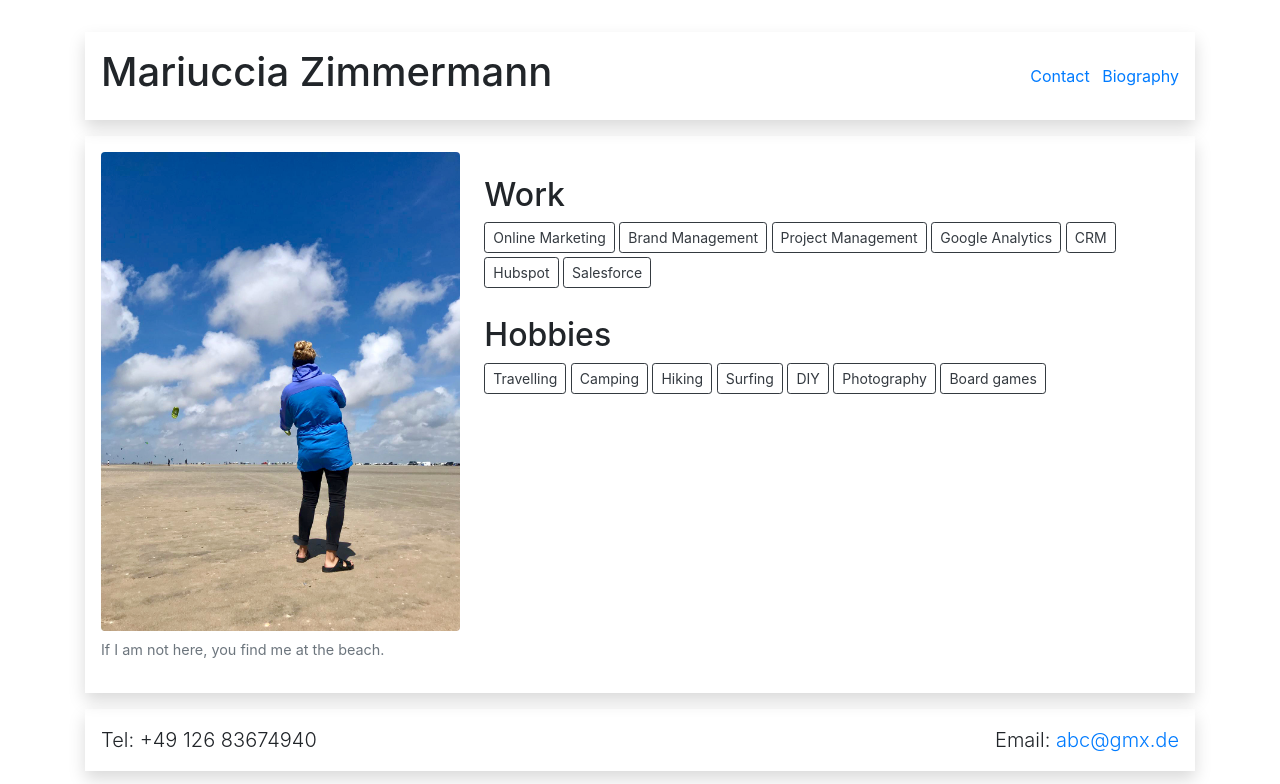
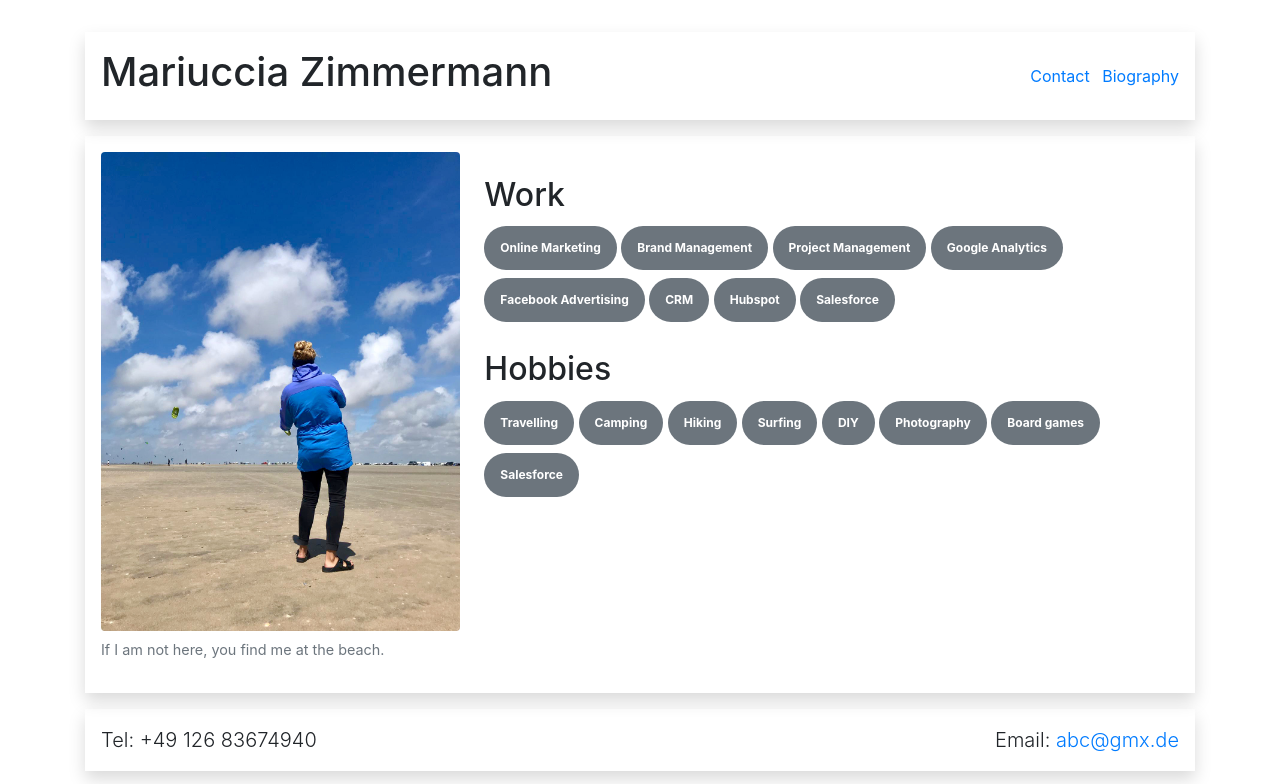
Before and after one commit to mar-zim/mz-personal-website-bootstrap, a plain HTML site: page index.html in a window 1280 px wide. Shown: the top 784 px of the page. Drawn offline with nearby package versions, Linux system fonts and the light colour scheme.

Commit message:
Change buttons to badges, remove unnecessary divs

```diff
--- a/index.html
+++ b/index.html
@@ -30,69 +30,62 @@
 
     <main>
       <!-- picture  & buttons (row with columns) -->
-      <!-- no-gutters removes the built-in margin around row with columns -->
+      <!-- no-gutters removes the built-in margin and padding around row with columns -->
       <div class="row shadow p-3 my-3 no-gutters">
-        <!-- figure used for imgae & caption -->
-        <div class="col-12 col-md-4 mr-4">
-          <figure class="figure">
+        <!-- figure used for image & caption -->
+
+        <figure class="figure col-12 col-md-4 mr-4">
           <img
             src="/img/mariuccia3.JPG"
             class="figure-img img-fluid rounded"
-              alt="Website author at the beach flying a kite"
+            alt="Picture of website author"
           />
           <figcaption class="figure-caption">
             If I am not here, you find me at the beach.
           </figcaption>
         </figure>
-        </div>
 
-        <div class="col col-md mt-4">
+        <section class="col col-md mt-4">
           <h2>Work</h2>
-          <button type="button" class="btn btn-outline-dark btn-sm mb-1">
-            Online Marketing
-          </button>
-          <button type="button" class="btn btn-outline-dark btn-sm mb-1">
-            Brand Management
-          </button>
-          <button type="button" class="btn btn-outline-dark btn-sm mb-1">
-            Project Management
-          </button>
-          <button type="button" class="btn btn-outline-dark btn-sm mb-1">
-            Google Analytics
-          </button>
-          <button type="button" class="btn btn-outline-dark btn-sm mb-1">
-            CRM
-          </button>
-          <button type="button" class="btn btn-outline-dark btn-sm mb-1">
-            Hubspot
-          </button>
-          <button type="button" class="btn btn-outline-dark btn-sm mb-1">
-            Salesforce
-          </button>
+          <span class="badge badge-pill badge-secondary p-3 my-1"
+            >Online Marketing</span
+          >
+          <span class="badge badge-pill badge-secondary p-3 my-1"
+            >Brand Management</span
+          >
+          <span class="badge badge-pill badge-secondary p-3 my-1"
+            >Project Management</span
+          >
+          <span class="badge badge-pill badge-secondary p-3 my-1"
+            >Google Analytics</span
+          >
+          <span class="badge badge-pill badge-secondary p-3 my-1"
+            >Facebook Advertising</span
+          >
+          <span class="badge badge-pill badge-secondary p-3 my-1">CRM</span>
+          <span class="badge badge-pill badge-secondary p-3 my-1">Hubspot</span>
+          <span class="badge badge-pill badge-secondary p-3 my-1"
+            >Salesforce</span
+          >
 
           <h2 class="mt-4">Hobbies</h2>
-          <button type="button" class="btn btn-outline-dark btn-sm mb-1">
-            Travelling
-          </button>
-          <button type="button" class="btn btn-outline-dark btn-sm mb-1">
-            Camping
-          </button>
-          <button type="button" class="btn btn-outline-dark btn-sm mb-1">
-            Hiking
-          </button>
-          <button type="button" class="btn btn-outline-dark btn-sm mb-1">
-            Surfing
-          </button>
-          <button type="button" class="btn btn-outline-dark btn-sm mb-1">
-            DIY
-          </button>
-          <button type="button" class="btn btn-outline-dark btn-sm mb-1">
-            Photography
-          </button>
-          <button type="button" class="btn btn-outline-dark btn-sm mb-1">
-            Board games
-          </button>
-        </div>
+          <span class="badge badge-pill badge-secondary p-3 my-1"
+            >Travelling</span
+          >
+          <span class="badge badge-pill badge-secondary p-3 my-1">Camping</span>
+          <span class="badge badge-pill badge-secondary p-3 my-1">Hiking</span>
+          <span class="badge badge-pill badge-secondary p-3 my-1">Surfing</span>
+          <span class="badge badge-pill badge-secondary p-3 my-1">DIY</span>
+          <span class="badge badge-pill badge-secondary p-3 my-1"
+            >Photography</span
+          >
+          <span class="badge badge-pill badge-secondary p-3 my-1"
+            >Board games</span
+          >
+          <span class="badge badge-pill badge-secondary p-3 my-1"
+            >Salesforce</span
+          >
+        </section>
       </div>
 
       <!-- contact section (flexbox) -->
@@ -112,64 +105,58 @@
           <img
             src="/img/GitHub_Logo.svg"
             class="card-img-top p-5"
-            alt="GitHub Logo"
+            alt="GitHub"
           />
           <div class="card-body">
             <h5 class="card-title">GitHub</h5>
-            <p>
             <a
               href="https://github.com/mar-zim"
               target="_blank"
               rel="noopener noreferrer"
-                class="card-text"
             >
               <small class="text-muted">View my GitHub profile</small>
             </a>
-            </p>
           </div>
         </div>
-
         <div class="card">
           <img
             src="/img/Codepen_black_Logo.svg"
             class="card-img-top p-5"
-            alt="CodePen logo"
+            alt="CodePen"
           />
           <div class="card-body">
             <h5 class="card-title">CodePen</h5>
-            <p class="card-text">
             <a
               href="https://codepen.io/mar-zim"
               target="_blank"
               rel="noopener noreferrer"
               ><small class="text-muted">View my CodePen profile</small></a
             >
-            </p>
           </div>
         </div>
+
         <div class="card">
           <img
             src="/img/LinkedIn_Logo.svg"
             class="card-img-top p-5 my-2"
-            alt="LinkedIn logo"
+            alt="LinkedIn"
           />
           <div class="card-body">
             <h5 class="card-title">LinkedIn</h5>
-            <p class="card-text">
+
             <a
               href="https://www.linkedin.com/in/mariuccia-zimmermann-318bab7a"
               target="_blank"
               rel="noopener noreferrer"
               ><small class="text-muted">View my LinkedIn profile</small></a
             >
-            </p>
           </div>
         </div>
       </div>
 
       <!-- about and bio (row with col) -->
       <div class="row my-3 shadow no-gutters">
-        <section id="about" class="col-12 col-md-6 p-3">
+        <section id="about" class="col-12 col-md-6 p-3 mr-2">
           <h2>About myself</h2>
           <p>
             Lorem ipsum dolor sit amet consectetur adipisicing elit. Aspernatur,
```
Lines whose indentation alone changed are shown as unchanged.
